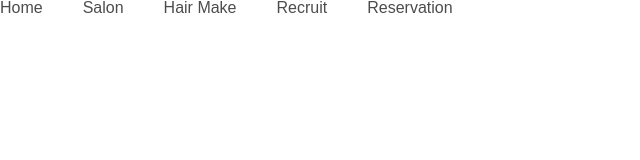
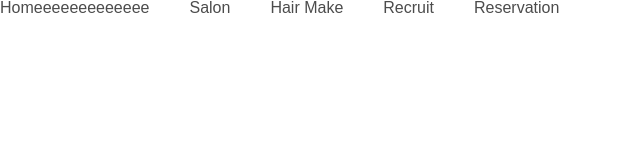
Before and after one commit to symk-0728/dezasta, a plain HTML site: page cording02/index.html in a window 1280 px wide. Shown: the whole page, without its empty margins (0-640 px from the left). Drawn offline with Linux system fonts and the light colour scheme.

Commit message:
2回目のGit

```diff
--- a/cording02/index.html
+++ b/cording02/index.html
@@ -10,7 +10,7 @@
 <body>
   <nav>
     <ul>
-        <li><a href="">Home</a></li>
+        <li><a href="">Homeeeeeeeeeeeee</a></li>
         <li><a href="">Salon</a></li>
         <li><a href="">Hair Make</a></li>
         <li><a href="">Recruit</a></li>
```
Also changed, not shown: 1 other file.
